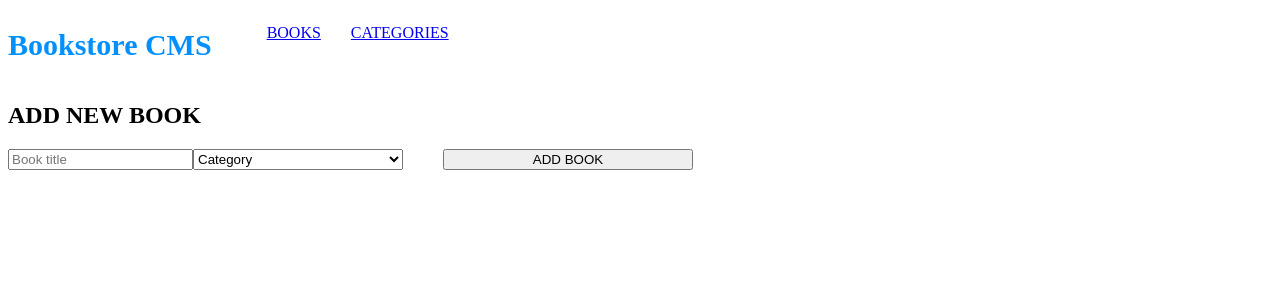
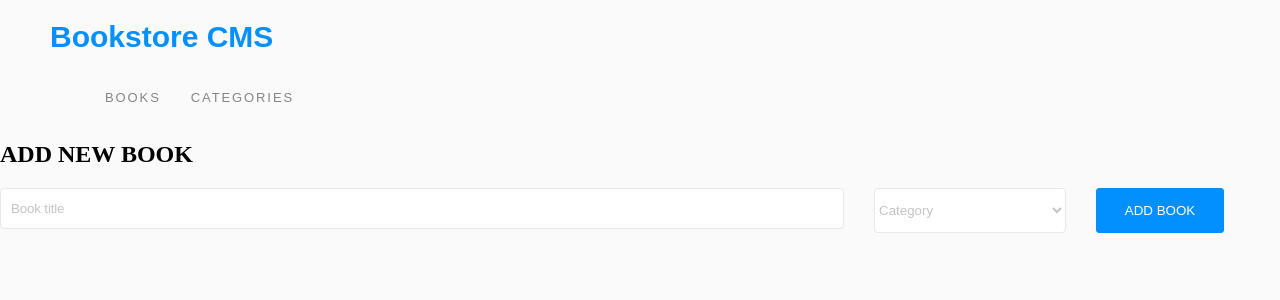
Before and after one commit to mmatongo/bookstore, a React (Create React App) app: page / in a window 1280 px wide. Shown: the top 300 px of the page. Built offline with nearby package versions, Linux system fonts and the light colour scheme; no server answers.

Commit message:
update styling

```diff
--- a/src/index.css
+++ b/src/index.css
@@ -1,26 +1,108 @@
+@import url('https://fonts.googleapis.com/css2?family=Montserrat:wght@300;700&display=swap');
+@import url('https://fonts.googleapis.com/css2?family=Roboto+Slab:wght@300;700&display=swap');
+@import url('https://fonts.googleapis.com/css2?family=Roboto+Slab&display=swap');
+
+body {
+  background-color: #fafafa;
+  min-height: 100vh;
+  box-sizing: border-box;
+  margin: 0;
+  -webkit-font-smoothing: antialiased;
+  -moz-osx-font-smoothing: grayscale;
+}
+
 .nav-title {
+  margin: 0 auto;
+  max-width: 95%;
+  margin-left: 50px;
+}
+
+.nav {
   display: flex;
 }
 
 .nav-main {
+  font-family: 'Montserrat-Bold', sans-serif;
+  font-weight: bold;
   font-size: 1.875rem;
   color: #0290ff;
 }
 
 .books-row {
   display: flex;
+  background-color: #fff;
+  border: 1px solid #e8e8e8;
+  border-radius: 4px;
+  padding-top: 20px;
+  margin: 50px 50px 50px;
 }
 
 .status-column {
-  width: 400px;
+  padding: 25px;
+  width: 60%;
+}
+
+.book-progress-chapter {
+  width: 13.25rem;
+  height: 1.313rem;
+  margin: 0.438rem 0 0.25rem 3.688rem;
+  font-family: 'RobotoSlab', sans-serif;
+  font-size: 1rem;
+  font-weight: 300;
+  font-stretch: normal;
+  font-style: normal;
+  line-height: normal;
+  letter-spacing: -0.4px;
+  color: var(--black-two);
+}
+
+.chapter {
+  width: 7.875rem;
+  height: 1.125rem;
+  margin: 0.063rem 5.375rem 0 3.688rem;
+  opacity: 0.5;
+  font-family: 'Roboto Slab', serif;
+  font-size: 0.813rem;
+  font-weight: 300;
+  font-stretch: normal;
+  font-style: normal;
+  line-height: normal;
+  letter-spacing: normal;
+  color: var(--black-two);
 }
 
 .progress-column {
+  width: 40%;
   display: flex;
 }
 
 .completion-status {
-  width: 250px;
+  width: 5rem;
+  height: 1.125rem;
+  margin: 0.438rem 4.938rem 0.75rem 0.75rem;
+  opacity: 0.5;
+  font-family: 'Montserrat', sans-serif;
+  font-size: 0.875rem;
+  font-weight: normal;
+  font-stretch: normal;
+  font-style: normal;
+  line-height: normal;
+  letter-spacing: normal;
+  color: var(--black-two);
+}
+
+.completion-percentage {
+  width: 2.938rem;
+  height: 2.438rem;
+  margin: 0.063rem 7.063rem 0 0.688rem;
+  font-family: 'Montserrat', sans-serif;
+  font-size: 2rem;
+  font-weight: normal;
+  font-stretch: normal;
+  font-style: normal;
+  line-height: normal;
+  letter-spacing: normal;
+  color: var(--black-two);
 }
 
 .book-progress {
@@ -35,7 +117,14 @@
 .nav-links ul {
   display: flex;
   list-style-type: none;
-  text-decoration: none;
+  align-self: center;
+}
+
+.nav-links li {
+  font-family: 'Montserrat-Regular', sans-serif;
+  font-size: 0.813rem;
+  letter-spacing: 1.9px;
+  padding: 0 15px;
 }
 
 .nav-links ul li {
@@ -43,15 +132,155 @@
   color: #121212;
 }
 
+.book-options a {
+  font-family: 'Roboto Slab', serif;
+  font-weight: 300;
+  text-decoration: none;
+  color: #4386bf;
+  font-size: 0.875rem;
+}
+
+.nav-links li a {
+  text-decoration: none;
+  color: #121212;
+}
+
+.nav-links li a:link {
+  text-decoration: none;
+  opacity: 0.5;
+}
+
+.nav-links li a:hover {
+  opacity: 1;
+}
+
 .categories {
-  width: 210px;
-  margin-right: 40px;
+  width: 15%;
+  height: 2.813rem;
+  background-color: #fff;
+  border: 1px solid #e8e8e8;
+  color: #c4c4c4;
+  border-radius: 4px;
+  margin-right: 30px;
 }
 
 .add-button {
-  width: 250px;
+  width: 10%;
+  height: 2.813rem;
+  background-color: #0290ff;
+  border: 1px solid #0290ff;
+  color: #fff;
+  border-radius: 3px;
+  margin-right: 30px;
 }
 
 .add-book {
   display: flex;
 }
+
+.new-book-container {
+  border-top: 1px solid #e8e8e8;
+  padding-top: 20px;
+  margin: 0 50px 15rem 50px;
+}
+
+.new-book-container h2 {
+  font-family: 'Montserrat-Bold', sans-serif;
+  font-size: 1.25rem;
+  letter-spacing: -0.18px;
+  color: #888;
+}
+
+.title-input {
+  width: 65%;
+  height: 1.813rem;
+  border: 1px solid #e8e8e8;
+  border-radius: 4px;
+  margin-right: 30px;
+  padding: 5px 0 5px 10px;
+  font-family: 'Montserrat-Regular', sans-serif;
+  color: var(--black-two);
+}
+
+::placeholder { /* Chrome, Firefox, Opera, Safari 10.1+ */
+  color: #c4c4c4;
+  letter-spacing: -0.15px;
+  opacity: 1; /* Firefox */
+}
+
+::-ms-input-placeholder { /* Microsoft Edge */
+  color: #c4c4c4;
+  letter-spacing: -0.15px;
+}
+
+:-ms-input-placeholder { /* Internet Explorer 10-11 */
+  color: #c4c4c4;
+  letter-spacing: -0.15px;
+}
+
+.nav-links {
+  display: flex;
+}
+
+.category {
+  width: 7rem;
+  height: 1.125rem;
+  margin: 0 4rem 0 0;
+  opacity: 0.5;
+  font-family: 'Montserrat', sans-serif;
+  font-size: 0.875rem;
+  font-weight: bold;
+  font-stretch: normal;
+  font-style: normal;
+  line-height: normal;
+  letter-spacing: normal;
+  color: var(--black-two);
+}
+
+.title {
+  width: 12.313rem;
+  height: 1.813rem;
+  margin: 0.188rem 20.188rem 0 0;
+  font-family: 'RobotoSlab', sans-serif;
+  font-size: 1.375rem;
+  font-weight: bold;
+  font-stretch: normal;
+  font-style: normal;
+  line-height: normal;
+  letter-spacing: -0.2px;
+  color: var(--black-two);
+}
+
+.tha-button {
+  width: 11.5rem;
+  margin: 0.75rem 1.75rem 0.563rem 3.688rem;
+  padding: 0.438rem 1.188rem 0.5rem 1.375rem;
+  height: 2.813rem;
+  background-color: #0290ff;
+  border: 1px solid #0290ff;
+  color: #fff;
+  border-radius: 3px;
+}
+
+.avatar {
+  margin: auto 0;
+  margin-right: 0;
+  display: flex;
+  float: inline-end;
+}
+
+.avatar-circle {
+  border: 1px solid #e8e8e8;
+  border-radius: 50%;
+  padding: 10px;
+}
+
+.header > div {
+  display: flex;
+  justify-content: space-between;
+}
+
+.underconstruction {
+  display: flex;
+  place-content: center;
+}
```
